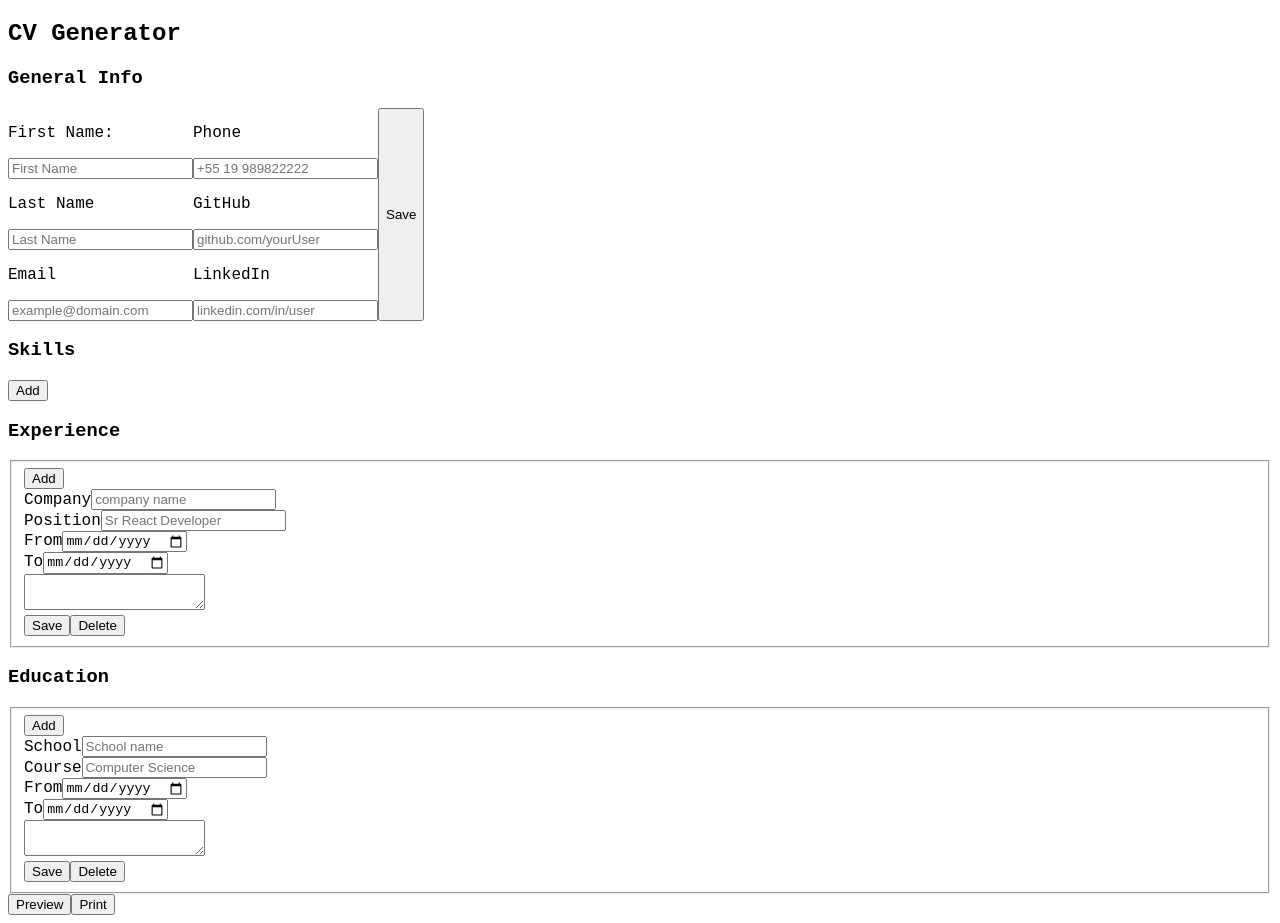
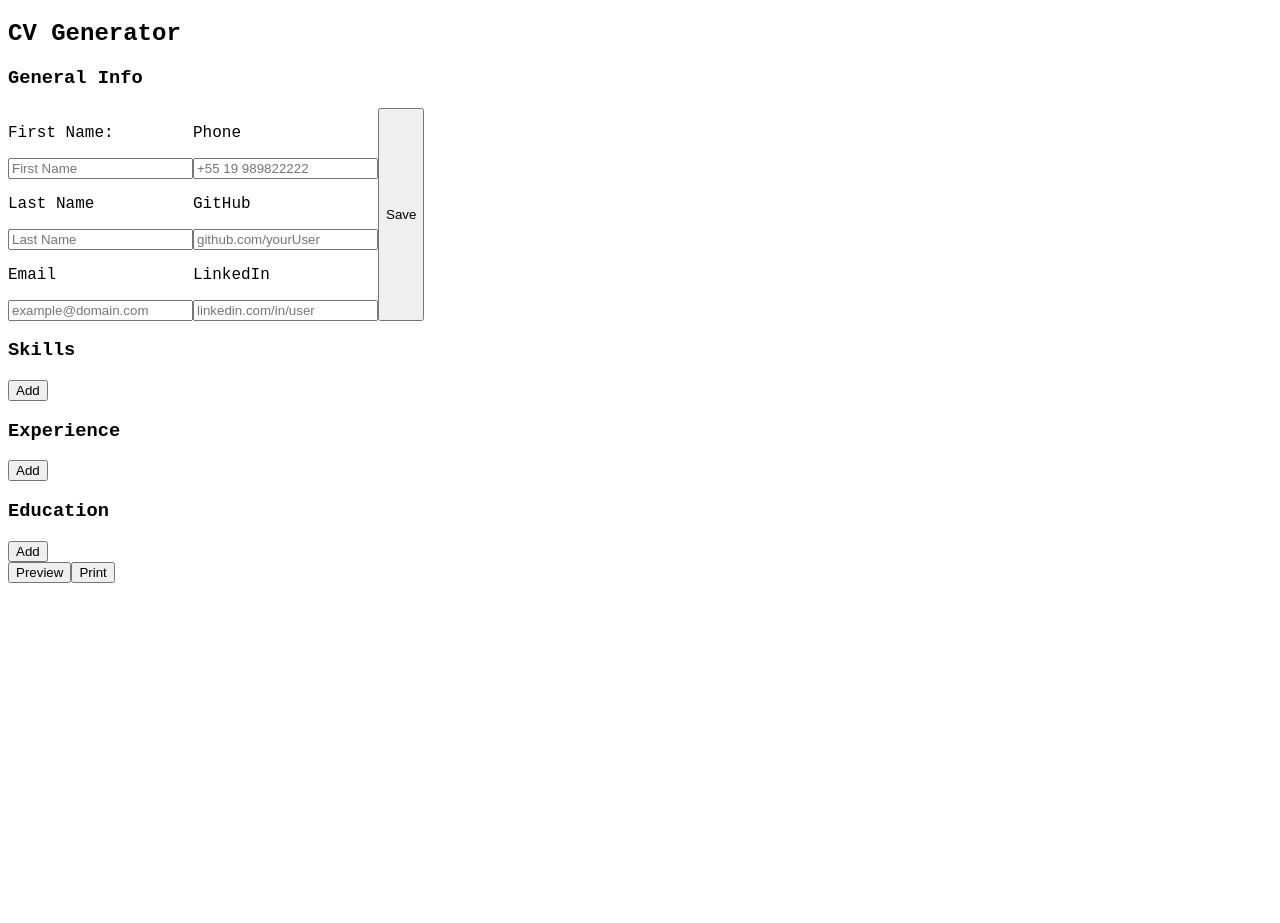
Before and after one commit to giovanniPepi/cv-project, a React (Create React App) app: page / in a window 1280 px wide. After the commit the page ends 800 px from the top, so only its background shows below. Built offline with nearby package versions, Linux system fonts and the light colour scheme.

Commit message:
Update Education, Experience

```diff
--- a/src/App.js
+++ b/src/App.js
@@ -12,8 +12,8 @@ class App extends Component {
 
     this.state = {
       skillsIds: [],
+      experienceIds: [],
       educationIds: [],
-      experienceIds: [],
     };
 
     this.handleClick = this.handleClick.bind(this);
@@ -43,12 +43,21 @@ class App extends Component {
       <Skills key={id} id={id} handleDelete={this.handleDelete} />
     ));
 
+    const experiences = this.state.experienceIds.map((id) => (
+      <Experience key={id} id={id} handleDelete={this.handleDelete} />
+    ));
+
+    const educations = this.state.educationIds.map((id) => (
+      <Education key={id} id={id} handleDelete={this.handleDelete} />
+    ));
+
     return (
       <main className="App" id="mainForm">
         <section className="mainSection">
           <h2>CV Generator</h2>
           <h3 className="sectionTitle">General Info</h3>
           <Personal />
+
           <h3 className="sectionTitle">Skills</h3>
           {skills}
           <button
@@ -57,13 +66,26 @@ class App extends Component {
           >
             Add
           </button>
-          <h3>Experience</h3>
-          <Experience />
-          <h3>Education</h3>
-          <Education />
-          <button>Preview</button>
-          <button>Print</button>
+
+          <h3 className="sectionTitle">Experience</h3>
+          {experiences}
+          <button
+            className="addBtn"
+            onClick={() => this.handleClick("experienceIds")}
+          >
+            Add
+          </button>
+          <h3 className="sectionTitle">Education</h3>
+          {educations}
+          <button
+            className="addBtn"
+            onClick={() => this.handleClick("educationIds")}
+          >
+            Add
+          </button>
         </section>
+        <button>Preview</button>
+        <button>Print</button>
       </main>
     );
   }
--- a/src/components/Education.js
+++ b/src/components/Education.js
@@ -1,32 +1,95 @@
 import React, { Component } from "react";
 
 class Education extends Component {
+  constructor(props) {
+    super(props);
+    this.state = {
+      editMode: true,
+      school: "",
+      position: "",
+      from: "",
+      to: "",
+    };
+    this.handleChange = this.handleChange.bind(this);
+    this.handleSubmit = this.handleSubmit.bind(this);
+  }
+
+  handleChange(e) {
+    const { name, value } = e.target;
+    this.setState({ [name]: value });
+  }
+
+  handleSubmit(e) {
+    e.preventDefault();
+    this.setState((prevState) => {
+      return { editMode: !prevState.editMode };
+    });
+  }
+
   render() {
+    const { editMode, school, position, from, to } = this.state;
+    const { id, handleDelete } = this.props;
+
+    if (!editMode) {
+      // print logic
+    }
+
     return (
-      <fieldset>
-        <button>Add</button>
-        <div>
-          <label htmlFor="school">School</label>
-          <input type="text" placeholder="School name" />
+      <form className="educationForm" action="" onSubmit={this.handleSubmit}>
+        <div className="innerFormDiv">
+          <label htmlFor="school">
+            <p>school</p>
+            <input
+              type="text"
+              name="school"
+              value={school}
+              onChange={this.handleChange}
+              required
+            />
+          </label>
+
+          <label htmlFor="position">
+            <p>Description</p>
+            <input
+              type="text"
+              name="position"
+              value={position}
+              onChange={this.handleChange}
+            />
+          </label>
         </div>
-        <div>
-          <label htmlFor="position">Course</label>
-          <input type="text" placeholder="Computer Science" />
+
+        <div className="innerFormDiv">
+          <label htmlFor="from">
+            <p>From</p>
+            <input
+              type="date"
+              name="from"
+              value={from}
+              onChange={this.handleChange}
+            />
+          </label>
+
+          <label htmlFor="to">
+            <p>To</p>
+            <input
+              type="date"
+              name="to"
+              value={to}
+              onChange={this.handleChange}
+            />
+          </label>
         </div>
-        <div>
-          <label htmlFor="startDate">From</label>
-          <input type="date" placeholder="dd/mm/yyyy" id="startDate" />
-        </div>
-        <div>
-          <label htmlFor="endDate">To</label>
-          <input type="date" placeholder="dd/mm/yyyy" id="endDate" />
-        </div>
-        <div>
-          <textarea className="description"></textarea>
-        </div>
-        <button>Save</button>
-        <button>Delete</button>
-      </fieldset>
+
+        <button className="formBtn">Save</button>
+        <button
+          className="formBtn"
+          type="button"
+          onClick={() => handleDelete("educationIds", id)}
+        >
+          Delete
+        </button>
+      </form>
     );
   }
 }
--- a/src/components/Experience.js
+++ b/src/components/Experience.js
@@ -1,32 +1,95 @@
 import React, { Component } from "react";
 
 class Experience extends Component {
+  constructor(props) {
+    super(props);
+    this.state = {
+      editMode: true,
+      company: "",
+      position: "",
+      from: "",
+      to: "",
+    };
+    this.handleChange = this.handleChange.bind(this);
+    this.handleSubmit = this.handleSubmit.bind(this);
+  }
+
+  handleChange(e) {
+    const { name, value } = e.target;
+    this.setState({ [name]: value });
+  }
+
+  handleSubmit(e) {
+    e.preventDefault();
+    this.setState((prevState) => {
+      return { editMode: !prevState.editMode };
+    });
+  }
+
   render() {
+    const { editMode, company, position, from, to } = this.state;
+    const { id, handleDelete } = this.props;
+
+    if (!editMode) {
+      // print logic
+    }
+
     return (
-      <fieldset>
-        <button>Add</button>
-        <div>
-          <label htmlFor="company">Company</label>
-          <input type="text" placeholder="company name" />
+      <form className="experienceForm" action="" onSubmit={this.handleSubmit}>
+        <div className="innerFormDiv">
+          <label htmlFor="company">
+            <p>Company</p>
+            <input
+              type="text"
+              name="company"
+              value={company}
+              onChange={this.handleChange}
+              required
+            />
+          </label>
+
+          <label htmlFor="position">
+            <p>Description</p>
+            <input
+              type="text"
+              name="position"
+              value={position}
+              onChange={this.handleChange}
+            />
+          </label>
         </div>
-        <div>
-          <label htmlFor="position">Position</label>
-          <input type="text" placeholder="Sr React Developer" />
+
+        <div className="innerFormDiv">
+          <label htmlFor="from">
+            <p>From</p>
+            <input
+              type="date"
+              name="from"
+              value={from}
+              onChange={this.handleChange}
+            />
+          </label>
+
+          <label htmlFor="to">
+            <p>To</p>
+            <input
+              type="date"
+              name="to"
+              value={to}
+              onChange={this.handleChange}
+            />
+          </label>
         </div>
-        <div>
-          <label htmlFor="startDate">From</label>
-          <input type="date" placeholder="dd/mm/yyyy" id="startDate" />
-        </div>
-        <div>
-          <label htmlFor="endDate">To</label>
-          <input type="date" placeholder="dd/mm/yyyy" id="endDate" />
-        </div>
-        <div>
-          <textarea className="description"></textarea>
-        </div>
-        <button>Save</button>
-        <button>Delete</button>
-      </fieldset>
+
+        <button className="formBtn">Save</button>
+        <button
+          className="formBtn"
+          type="button"
+          onClick={() => handleDelete("experienceIds", id)}
+        >
+          Delete
+        </button>
+      </form>
     );
   }
 }
--- a/src/components/Skills.js
+++ b/src/components/Skills.js
@@ -35,7 +35,7 @@ class Skills extends Component {
     }
 
     return (
-      <form className="personalForm" action="" onSubmit={this.handleSubmit}>
+      <form className="skillForm" action="" onSubmit={this.handleSubmit}>
         <div className="innerFormDiv">
           <label htmlFor="skill">
             <p>Skill</p>
```
